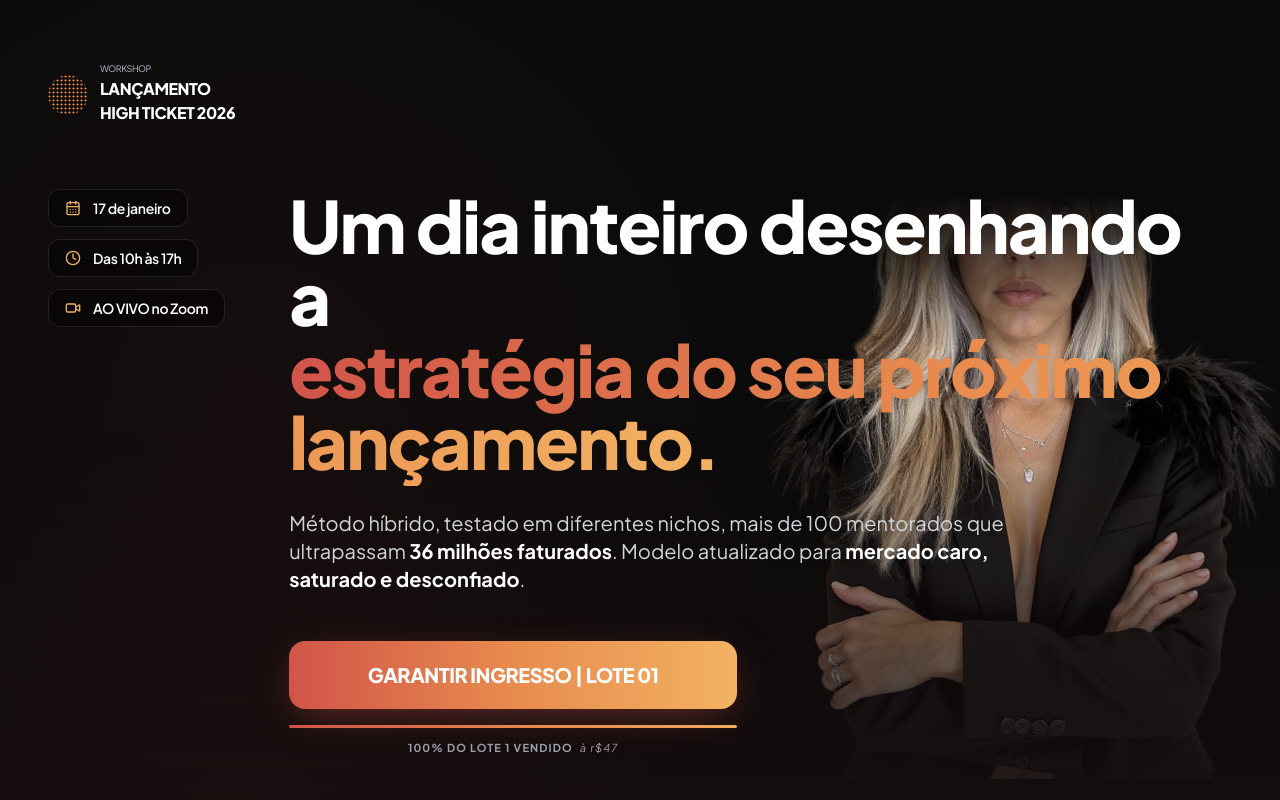
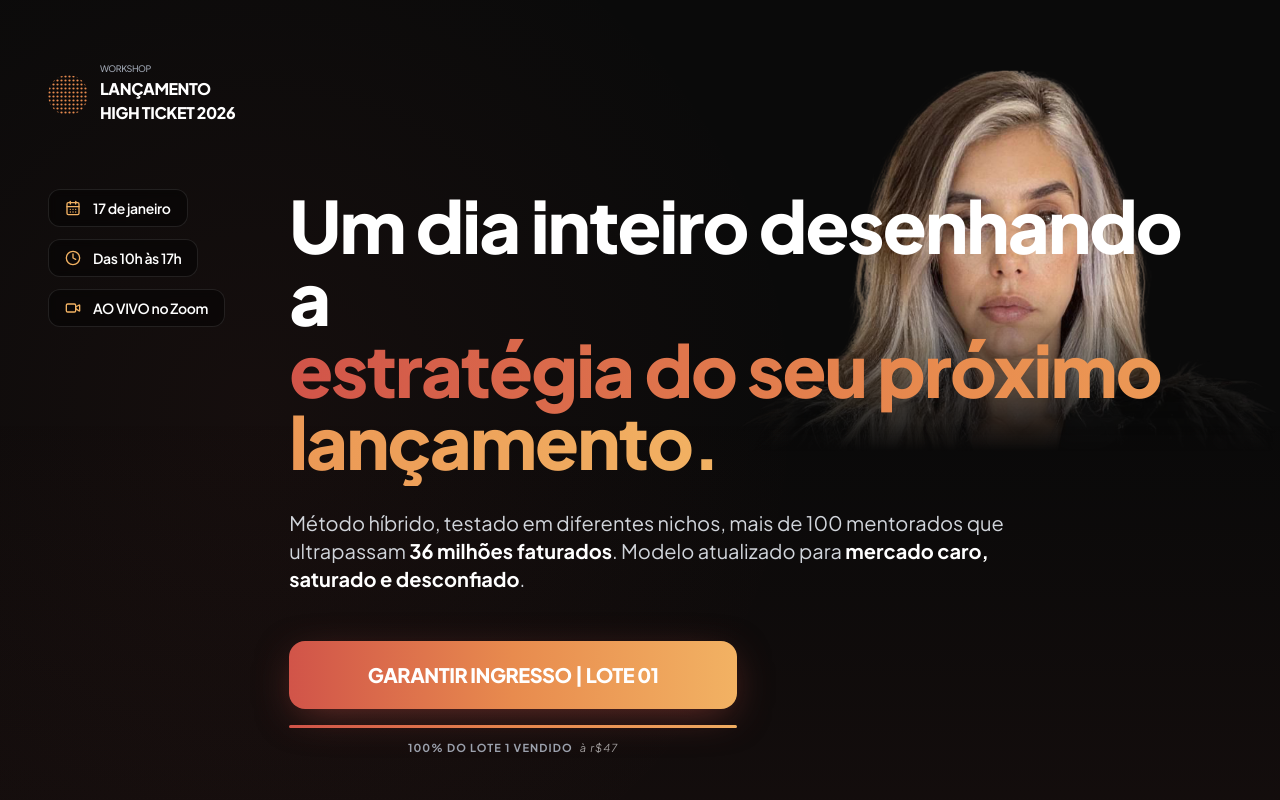
Before and after one commit to bilottefabiodev/LHT-Venda, a React (Vite) app: page / in a window 1280 px wide. Shown: the top 800 px of the page. Built offline with nearby package versions, Linux system fonts and the light colour scheme.

Commit message:
Update Hero.tsx

```diff
--- a/components/Hero.tsx
+++ b/components/Hero.tsx
@@ -37,22 +37,22 @@ const Hero: React.FC = () => {
         {/* Camada 1: Gradiente de fundo principal (Esquerda para Direita) */}
         <div className="absolute inset-0 bg-gradient-to-r from-[#0A0A0A] via-[#0A0A0A]/80 to-transparent z-[1]" />
 
-        {/* Camada 2: FOTO DA EXPERT com Máscara de Corte */}
+        {/* Camada 2: FOTO DA EXPERT com Máscara Invertida (De baixo para cima) */}
         <div className="absolute right-0 top-0 h-full w-full flex justify-end items-start pointer-events-none z-[2]">
           <div className="relative h-full w-full flex justify-end">
             <img
               src={expertImage}
               alt="Expert"
-              className="h-[75%] md:h-[95%] w-auto object-contain object-right-top opacity-60 md:opacity-100 transition-all duration-1000 transform translate-x-[10%] md:translate-x-0"
+              className="h-[85%] md:h-full w-auto object-contain object-right-top opacity-80 md:opacity-100 transition-all duration-1000 transform translate-x-[5%] md:translate-x-0"
               style={{
-                /* Esta máscara cria o efeito da linha verde:
-                   Preto total até 25% da altura, depois revela a expert */
-                maskImage: 'linear-gradient(to bottom, transparent 25%, black 45%)',
-                WebkitMaskImage: 'linear-gradient(to bottom, transparent 25%, black 45%)'
+                /* Invertido: Revela a imagem no topo (black 0%) e some na base (transparent 55%)
+                   ajustado para a altura da sua linha verde */
+                maskImage: 'linear-gradient(to bottom, black 0%, black 35%, transparent 55%)',
+                WebkitMaskImage: 'linear-gradient(to bottom, black 0%, black 35%, transparent 55%)'
               }}
             />
-            {/* Sombras adicionais para garantir que o texto seja legível */}
-            <div className="absolute inset-0 bg-gradient-to-t from-[#0A0A0A] via-transparent to-transparent" />
+            {/* Sombras laterais para manter o texto legível */}
+            <div className="absolute inset-0 bg-gradient-to-l from-transparent via-[#0A0A0A]/20 to-[#0A0A0A] md:hidden" />
           </div>
         </div>
 
```
